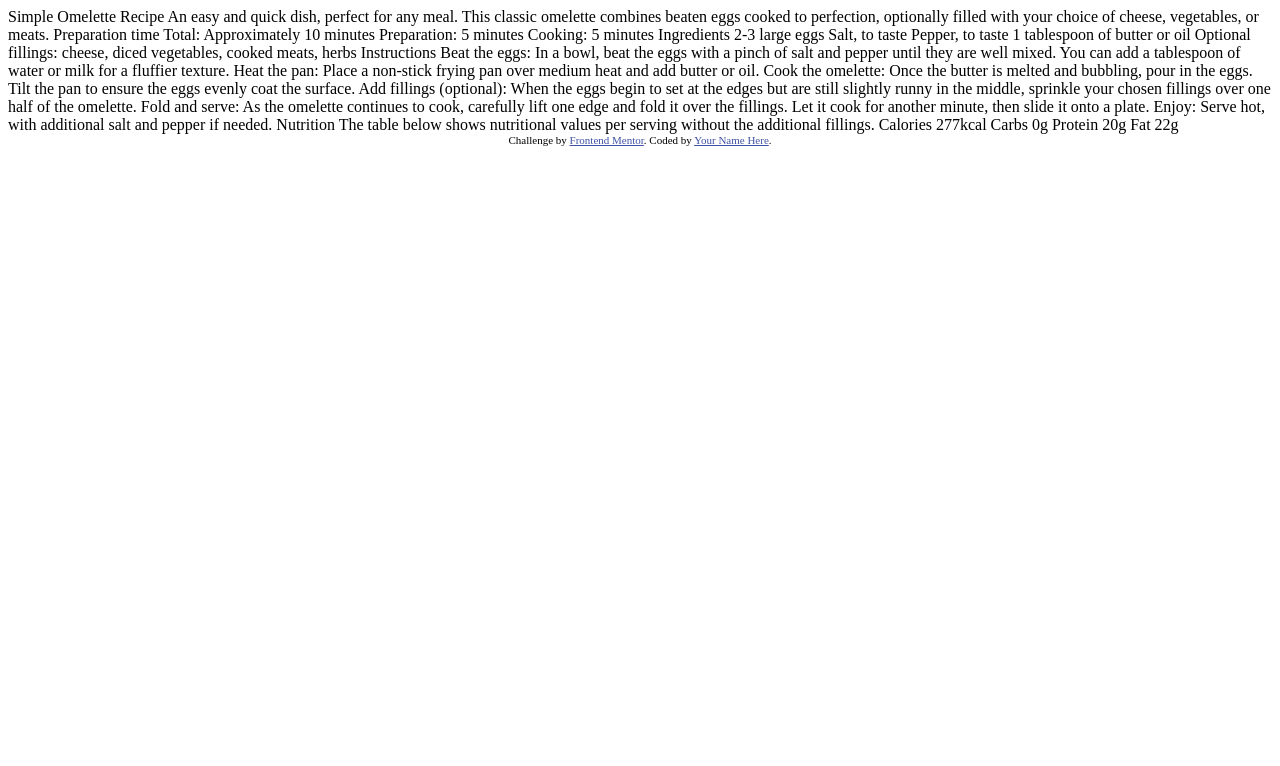
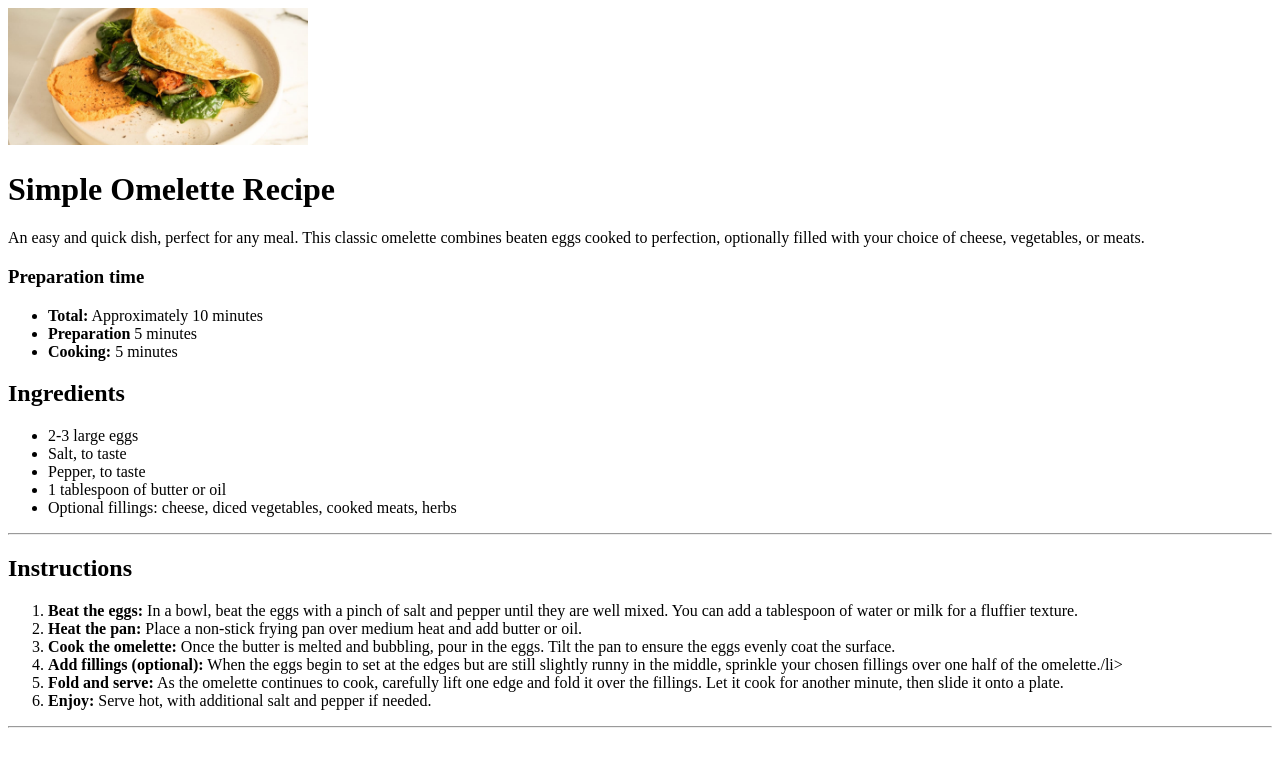
Before and after one commit to Lukas3162000/recipe-page-main, a plain HTML site: page index.html in a window 1280 px wide. Drawn offline with Linux system fonts and the light colour scheme.

Commit message:
Html fast fertig, zwischenspeicherung

```diff
--- a/index.html
+++ b/index.html
@@ -2,76 +2,54 @@
 <html lang="en">
 <head>
   <meta charset="UTF-8">
-  <meta name="viewport" content="width=device-width, initial-scale=1.0"> <!-- displays site properly based on user's device -->
+  <meta name="viewport" content="width=device-width, initial-scale=1.0">
+  <link rel="icon" type="image/png" sizes="32x32" href="./assets/images/favicon-32x32.png">
+  <title>Frontend Mentor | Recipe page</title>
+</head>
 
-  <link rel="icon" type="image/png" sizes="32x32" href="./assets/images/favicon-32x32.png">
+<body>
+  <main>
+  <img src="assets\images\image-omelette.jpeg" alt="omelette" width="300px">
+  <h1>Simple Omelette Recipe</h1>
+  <p>  An easy and quick dish, perfect for any meal. This classic omelette combines beaten eggs cooked
+    to perfection, optionally filled with your choice of cheese, vegetables, or meats.
+  </p>
 
-  <title>Frontend Mentor | Recipe page</title>
+  <section>
+    <h3>Preparation time</h3>
+    <ul>
+      <li><strong>Total:</strong> Approximately 10 minutes</li>
+      <li><strong>Preparation</strong> 5 minutes</li>
+      <li><strong>Cooking:</strong> 5 minutes</li>
+    </ul>
+  </section>
 
-  <!-- Feel free to remove these styles or customise in your own stylesheet 👍 -->
-  <style>
-    .attribution { font-size: 11px; text-align: center; }
-    .attribution a { color: hsl(228, 45%, 44%); }
-  </style>
-</head>
-<body>
+<h2>Ingredients</h2>
+<ul>
+  <li>2-3 large eggs</li>
+  <li>Salt, to taste</li>
+  <li>Pepper, to taste</li>
+  <li>1 tablespoon of butter or oil</li>
+  <li>Optional fillings: cheese, diced vegetables, cooked meats, herbs</li>
+</ul>
+<hr class="solid">
 
-  Simple Omelette Recipe
+<h2>Instructions</h2>
+<ol>
+  <li><strong>Beat the eggs:</strong> In a bowl, beat the eggs with a pinch of salt and pepper until they are well mixed. You can add a tablespoon of water or milk for a fluffier texture.</li>
+  <li><strong>Heat the pan:</strong> Place a non-stick frying pan over medium heat and add butter or oil.</li>
+  <li><strong>Cook the omelette:</strong> Once the butter is melted and bubbling, pour in the eggs. Tilt the pan
+    to ensure the eggs evenly coat the surface.</li>
+  <li><strong>Add fillings (optional):</strong> When the eggs begin to set at the edges but are still slightly runny
+    in the middle, sprinkle your chosen fillings over one half of the omelette./li>
+  <li><strong>Fold and serve:</strong> As the omelette continues to cook, carefully lift one edge and fold it over
+    the fillings. Let it cook for another minute, then slide it onto a plate.</li>
+  <li><strong>Enjoy:</strong> Serve hot, with additional salt and pepper if needed.</li>
+</ol>
+<hr class="solid">
 
-  An easy and quick dish, perfect for any meal. This classic omelette combines beaten eggs cooked
-  to perfection, optionally filled with your choice of cheese, vegetables, or meats.
+  </main>
 
-  Preparation time
 
-  Total: Approximately 10 minutes
-  Preparation: 5 minutes
-  Cooking: 5 minutes
-
-  Ingredients
-
-  2-3 large eggs
-  Salt, to taste
-  Pepper, to taste
-  1 tablespoon of butter or oil
-  Optional fillings: cheese, diced vegetables, cooked meats, herbs
-
-  Instructions
-
-  Beat the eggs: In a bowl, beat the eggs with a pinch of salt and pepper until they are well mixed.
-  You can add a tablespoon of water or milk for a fluffier texture.
-
-  Heat the pan: Place a non-stick frying pan over medium heat and add butter or oil.
-
-  Cook the omelette: Once the butter is melted and bubbling, pour in the eggs. Tilt the pan to ensure
-  the eggs evenly coat the surface.
-
-  Add fillings (optional): When the eggs begin to set at the edges but are still slightly runny in the
-  middle, sprinkle your chosen fillings over one half of the omelette.
-
-  Fold and serve: As the omelette continues to cook, carefully lift one edge and fold it over the
-  fillings. Let it cook for another minute, then slide it onto a plate.
-
-  Enjoy: Serve hot, with additional salt and pepper if needed.
-
-  Nutrition
-
-  The table below shows nutritional values per serving without the additional fillings.
-
-  Calories
-  277kcal
-
-  Carbs
-  0g
-
-  Protein
-  20g
-
-  Fat
-  22g
-
-  <div class="attribution">
-    Challenge by <a href="https://www.frontendmentor.io?ref=challenge" target="_blank">Frontend Mentor</a>.
-    Coded by <a href="#">Your Name Here</a>.
-  </div>
 </body>
 </html>
```
